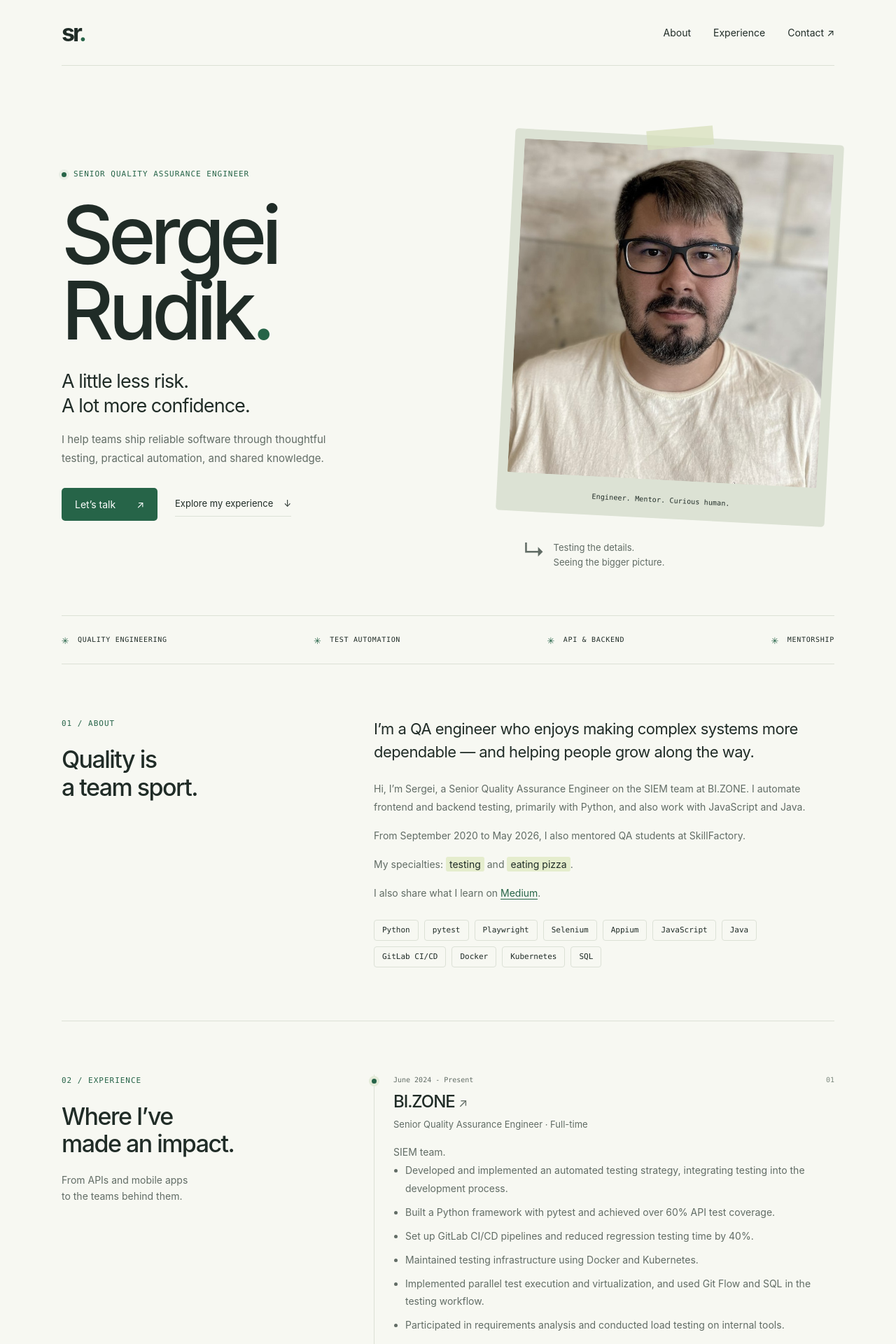
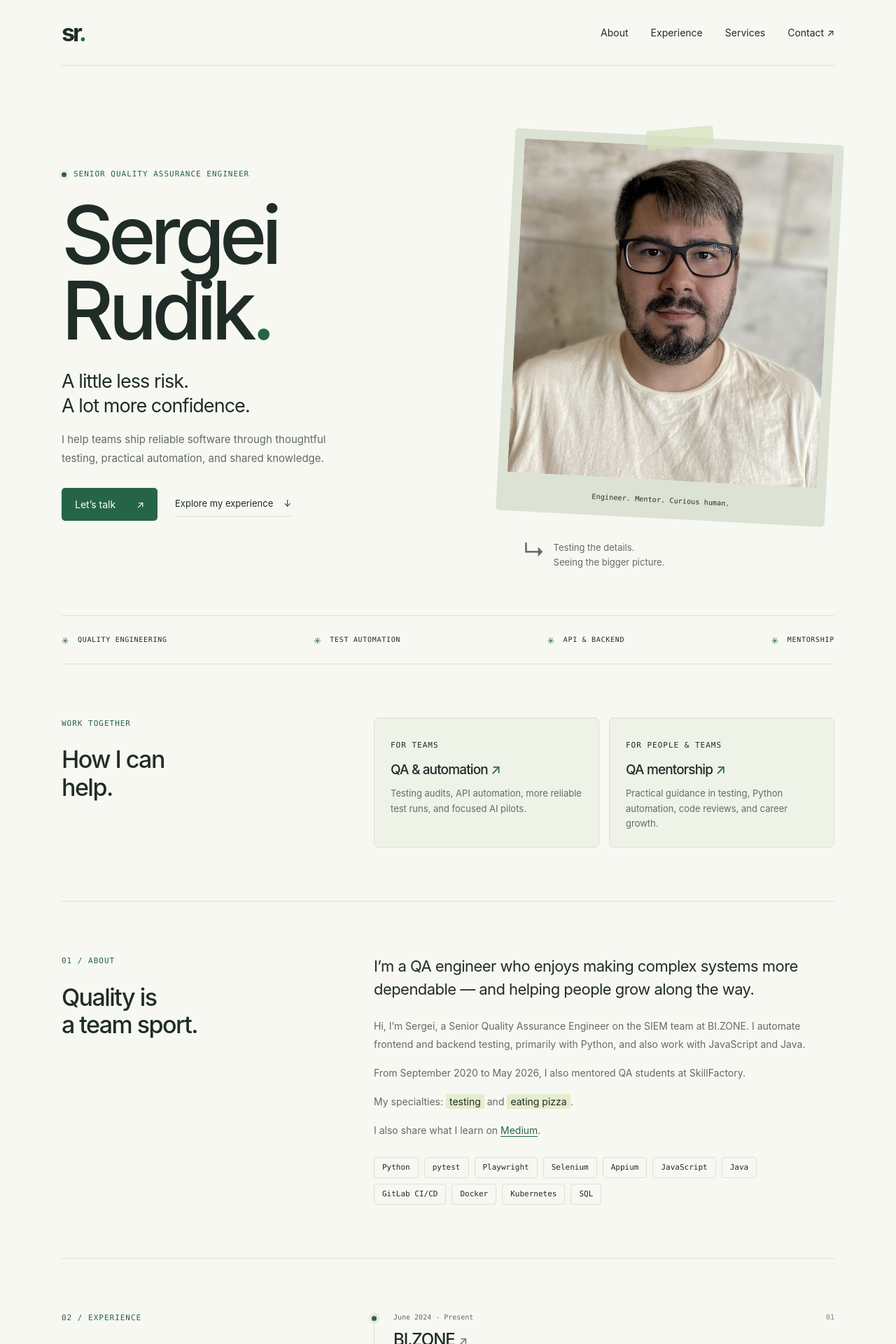
Before and after one commit to sergeyrudik/sr-cv, a Jekyll site: the page built from index.md, in a window 1280 px wide. Shown: the top 1920 px of the page at 70% size. Built offline with Jekyll 4.4.1, drawn with Linux system fonts in a browser that asks for light colours.

Commit message:
Link portfolio to QA services and mentorship

```diff
--- a/_layouts/portfolio.html
+++ b/_layouts/portfolio.html
@@ -25,7 +25,7 @@
     <header class="header">
       <a class="wordmark" href="#" aria-label="{{ site.name | escape }} home">sr<span>.</span></a>
       <nav aria-label="Main navigation">
-        <a href="#about">About</a><a href="#experience">Experience</a><a href="#contact">Contact <span aria-hidden="true">↗</span></a>
+        <a href="#about">About</a><a href="#experience">Experience</a><a href="#services">Services</a><a href="#contact">Contact <span aria-hidden="true">↗</span></a>
       </nav>
     </header>
     <main id="main">
@@ -43,6 +43,13 @@
         </div>
       </section>
       <div class="specialties" aria-label="Areas of expertise"><span>Quality engineering</span><span>Test automation</span><span>API &amp; backend</span><span>Mentorship</span></div>
+      <section class="section service-links" id="services" aria-labelledby="services-title">
+        <div class="section-label"><span class="section-number">WORK TOGETHER</span><h2 id="services-title">How I can<br>help.</h2></div>
+        <div class="service-links-grid">
+          <a class="service-link" href="https://qa.rudik.dev/"><span class="eyebrow">FOR TEAMS</span><h3>QA &amp; automation <span aria-hidden="true">↗</span></h3><p>Testing audits, API automation, more reliable test runs, and focused AI pilots.</p></a>
+          <a class="service-link" href="https://mentor.rudik.dev/"><span class="eyebrow">FOR PEOPLE &amp; TEAMS</span><h3>QA mentorship <span aria-hidden="true">↗</span></h3><p>Practical guidance in testing, Python automation, code reviews, and career growth.</p></a>
+        </div>
+      </section>
       <section class="section about" id="about" aria-labelledby="about-title">
         <div class="section-label"><span class="section-number">01 / ABOUT</span><h2 id="about-title">Quality is<br>a team sport.</h2></div>
         <div class="about-body"><p class="lead">I’m a QA engineer who enjoys making complex systems more dependable — and helping people grow along the way.</p><div class="prose">{{ site.about_content | markdownify }}</div><div class="skills" aria-label="Technologies">{% for skill in site.skills %}<span>{{ skill | escape }}</span>{% endfor %}</div></div>
--- a/assets/main.scss
+++ b/assets/main.scss
@@ -295,6 +295,43 @@ h2 {
   color: var(--muted);
   font-size: 14px;
   margin-top: 20px;
+}
+
+.service-links-grid {
+  display: grid;
+  grid-template-columns: repeat(2, minmax(0, 1fr));
+  gap: 14px;
+}
+
+.service-link {
+  display: block;
+  min-width: 0;
+  padding: 23px;
+  background: #eef2e7;
+  border: 1px solid var(--line);
+  border-radius: 7px;
+  transition: border-color .2s, transform .2s;
+}
+
+.service-link:hover {
+  border-color: var(--green);
+  transform: translateY(-2px);
+}
+
+.service-link h3 {
+  font-size: 19px;
+  line-height: 1.3;
+  margin: 13px 0 10px;
+}
+
+.service-link h3 span {
+  color: var(--green);
+}
+
+.service-link p {
+  color: var(--muted);
+  font-size: 13px;
+  line-height: 1.65;
 }
 
 .lead {
@@ -608,6 +645,9 @@ footer {
   }
 }
 @media (max-width: 580px) {
+  .service-links-grid {
+    grid-template-columns: 1fr;
+  }
   .shell {
     padding: 0 22px;
   }
```
